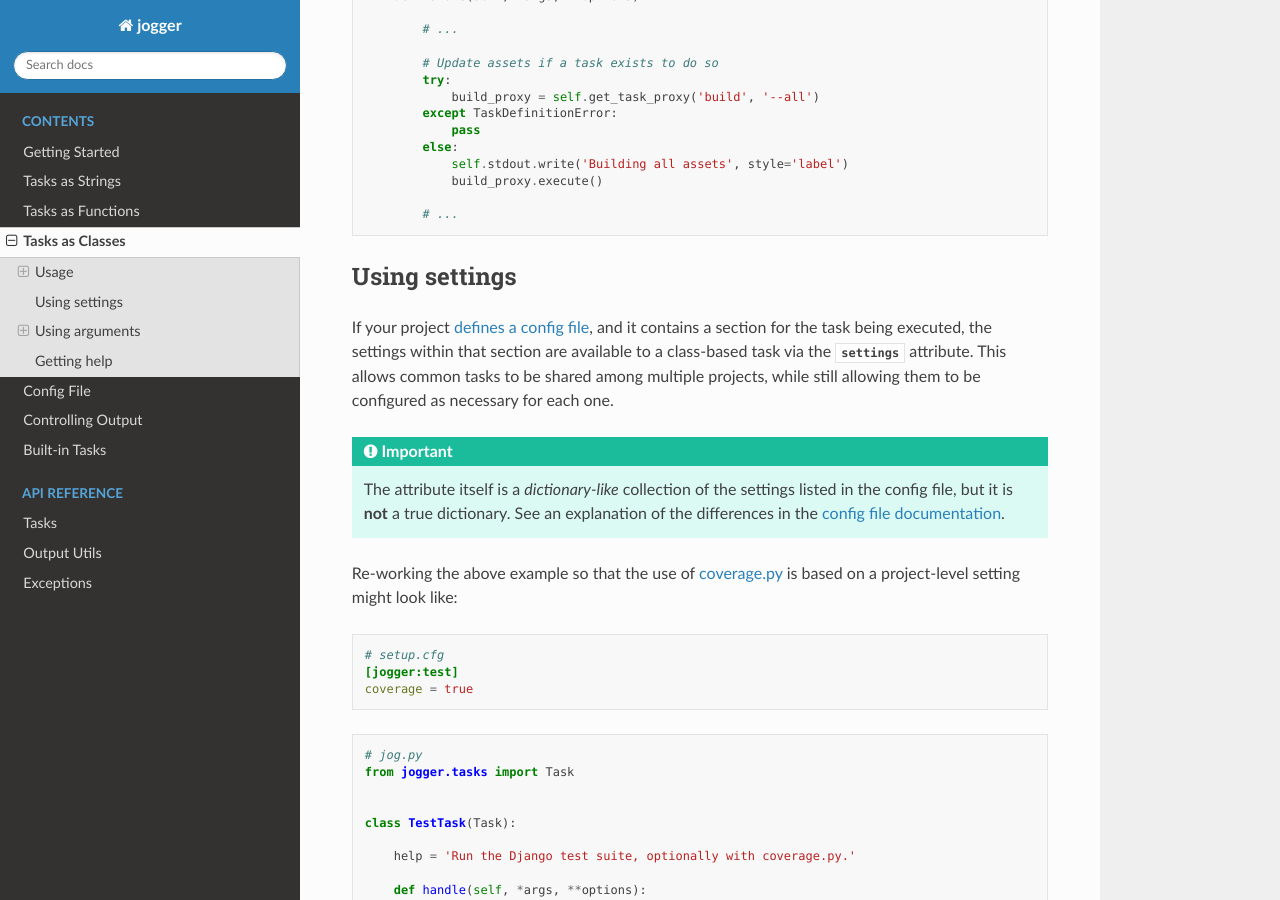
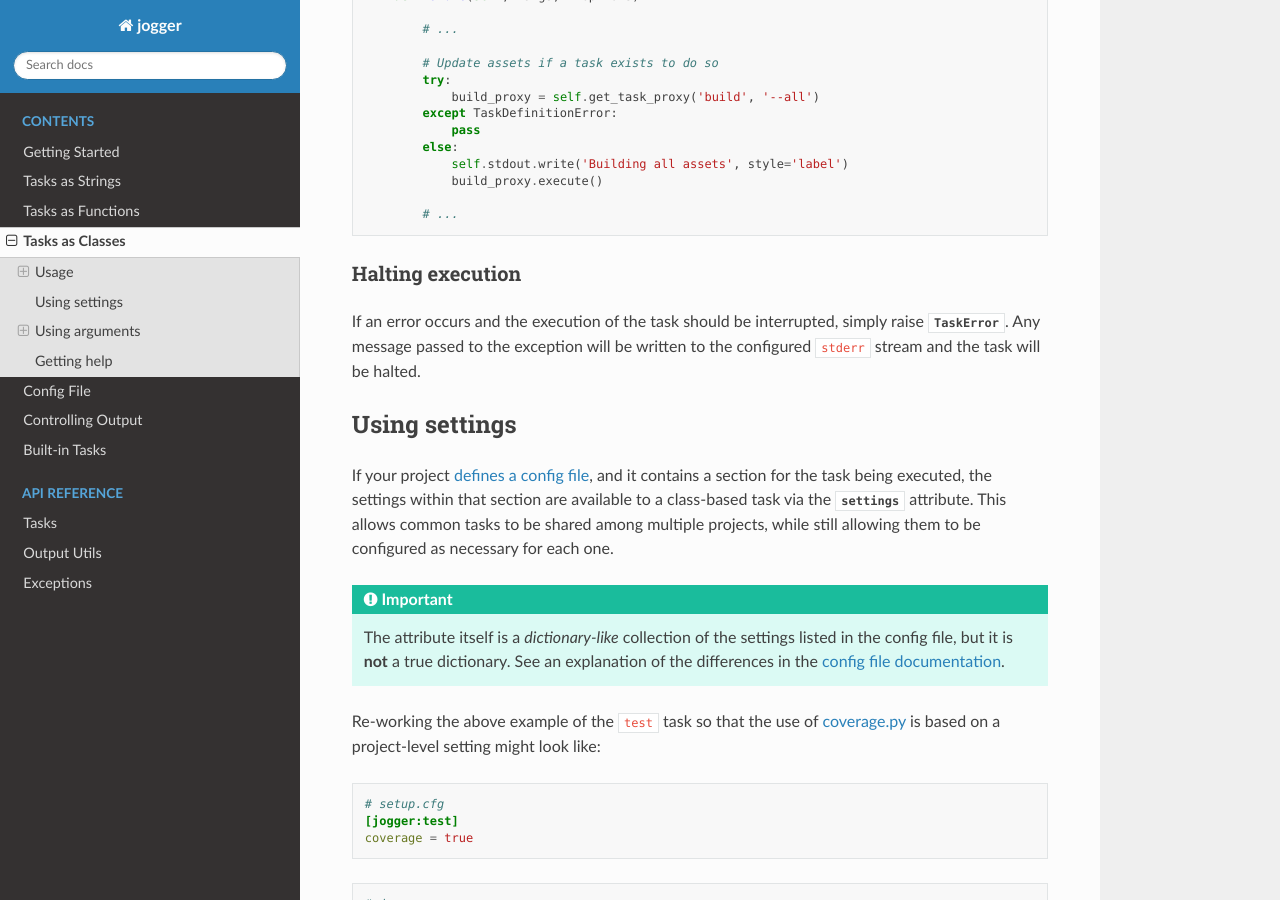
Before and after one commit to oogles/jog, a Sphinx documentation site: the page built from docs/topics/class_tasks.rst, in a window 1280 px wide and 900 px high, scrolled down 1933 px. Built offline with Sphinx 7.4.7 and the Read the Docs theme 2.0.0, drawn with Linux system fonts in a browser that asks for light colours.

Commit message:
Added documentation on the usage of TaskError.

```diff
--- a/docs/topics/class_tasks.rst
+++ b/docs/topics/class_tasks.rst
@@ -93,6 +93,11 @@ The following example attempts to execute the ``build`` task if it has been defi
 
             # ...
 
+Halting execution
+-----------------
+
+If an error occurs and the execution of the task should be interrupted, simply raise :exc:`~jogger.exceptions.TaskError`. Any message passed to the exception will be written to the configured ``stderr`` stream and the task will be halted.
+
 
 .. _class_tasks_settings:
 
@@ -105,7 +110,7 @@ If your project :doc:`defines a config file <config>`, and it contains a section
 
     The attribute itself is a *dictionary-like* collection of the settings listed in the config file, but it is **not** a true dictionary. See an explanation of the differences in the :ref:`config file documentation <config_task_settings>`.
 
-Re-working the above example so that the use of `coverage.py <https://coverage.readthedocs.io/>`_ is based on a project-level setting might look like:
+Re-working the above example of the ``test`` task so that the use of `coverage.py <https://coverage.readthedocs.io/>`_ is based on a project-level setting might look like:
 
 .. code-block:: ini
 
--- a/docs/topics/func_tasks.rst
+++ b/docs/topics/func_tasks.rst
@@ -44,6 +44,11 @@ Like tasks :doc:`defined as strings <string_tasks>`, tasks defined as functions
     jog test  # good
     jog test myproject.tests.test_module  # bad
 
+Halting execution
+-----------------
+
+If an error occurs and the execution of the task should be interrupted, simply raise :exc:`~jogger.exceptions.TaskError`. Any message passed to the exception will be written to the configured ``stderr`` stream and the task will be halted.
+
 
 .. _func_tasks_settings:
 
```
